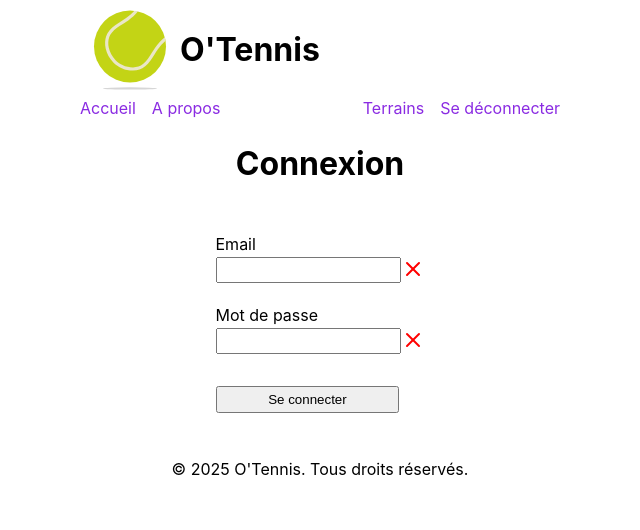
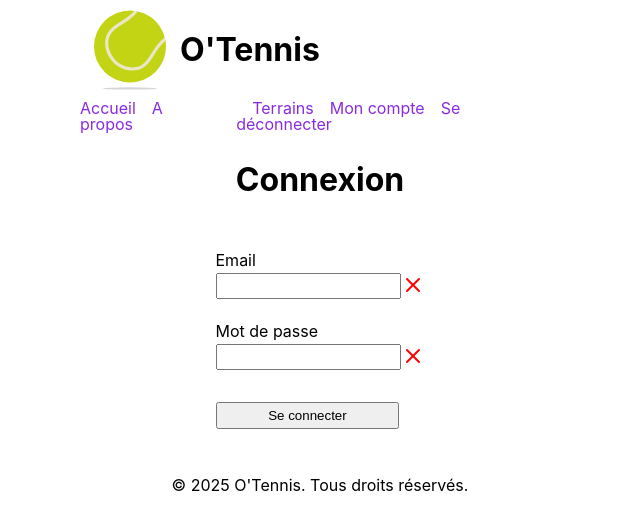
Before and after one commit to Matt7474/OTennis, a React (Vite) app in the folder Front/: page /login in a window 1280 px wide. Shown: the top 530 px of the page, without its empty margins (320-960 px from the left). Built offline with nearby package versions, Linux system fonts and the light colour scheme; sample sign-in values are in the browser's storage.

Commit message:
add id on login response

```diff
--- a/Front/src/components/Navbar/index.tsx
+++ b/Front/src/components/Navbar/index.tsx
@@ -43,6 +43,7 @@ export default function Navbar() {
                     {isAuthenticated ? (
                         <>
                             <Link className='nav-link right' to={'/terrain'}>Terrains</Link>
+                            <Link className='nav-link right' to={'/dashboard'}>Mon compte</Link>
                             {/* biome-ignore lint/a11y/useValidAnchor: <explanation> */}
                             <a href='#' className='nav-link right' onClick={handleLogout}>Se déconnecter</a>
                         </>
--- a/Front/src/pages/Dashboard.tsx
+++ b/Front/src/pages/Dashboard.tsx
@@ -1,4 +1,10 @@
 export default function Dashboard() {
+
+    const email = localStorage.getItem("email");
+    const id = localStorage.getItem("memberId")
+
+
+
     return(
         <>
             <h1>Dashboard</h1>
--- a/Front/src/pages/Login.tsx
+++ b/Front/src/pages/Login.tsx
@@ -27,8 +27,9 @@ export default function Login() {
             const data = await response.json()
             console.log("connexion reussi ! !", data);
             localStorage.setItem("token", data.token);
+            localStorage.setItem("memberId", data.id);
             window.dispatchEvent(new Event("login"));
-            navigate("/dashboard")
+            navigate("/dashboard");
 
         }catch (error: unknown) {
             if (error instanceof Error) {
```
